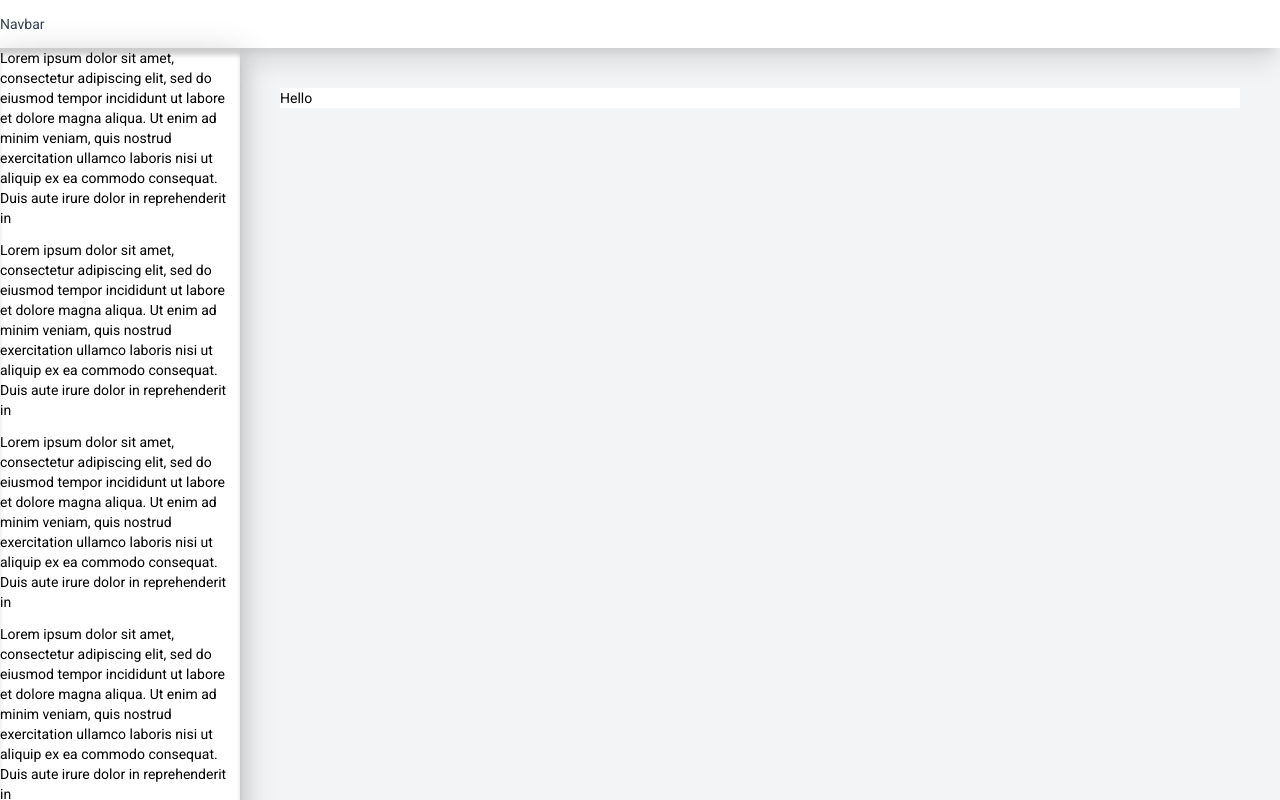
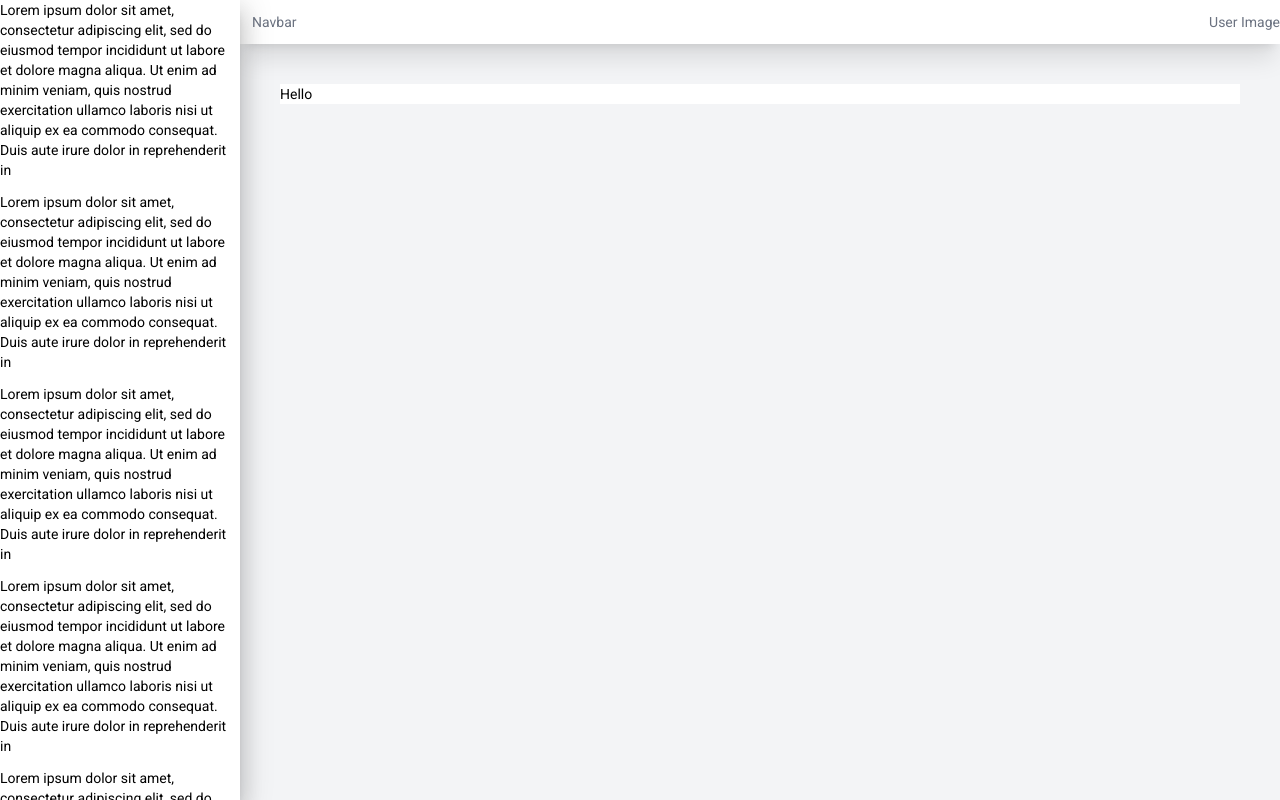
Before and after one commit to nurhmaz/sidenav-tailwind-demo, an Angular app: page / in a window 1280 px wide. Built offline with nearby package versions, Linux system fonts and the light colour scheme.

Commit message:
finished another type of navbar

```diff
--- a/src/app/app.component.html
+++ b/src/app/app.component.html
@@ -1,37 +1,41 @@
-<div class="flex flex-col absolute inset-0">
-
-  <!-- navbar -->
-  <!-- style="box-shadow: 0 3px 5px -1px #0003, 0 6px 10px #00000024, 0 1px 18px #0000001f;" -->
-  <nav id="navbar"
-    class="relative w-full h-12 flex flex-wrap items-center justify-between bg-white text-gray-500 hover:text-gray-700 focus:text-gray-700 shadow-xl"
-    >
-    <div class="my-3">Navbar</div>
-    <mat-icon (click)="toggleDrawer()" *ngIf="sideNavMode == 'over'">menu</mat-icon>
-  </nav>
-
-  <div class="flex-1">
+<div class="flex flex-row absolute inset-0">
 
   <!-- sidenav -->
-    <div id="sidenav"
+  <nav id="sidenav"
     class="h-full bg-white fixed z-[1] left-0 overflow-x-hidden duration-500 delay-[0s] ease-out transition-all"
     [class.w-0]="!isSideNavOpen && sideNavMode == 'over'" [class.w-60]="isSideNavOpen || sideNavMode == 'side'"
     style="box-shadow: 0 8px 10px -5px #0003, 0 16px 24px 2px #00000024, 0 6px 30px 5px #0000001f;">
-      <div style="box-shadow: inset 0 8px 5px -1px #0003, 0 6px 10px #00000024, 0 1px 18px #0000001f;">
 
     <p *ngFor="let content of fillerContent">{{content}}</p>
 
+  </nav>
+
+  <div class="flex-1 flex flex-col" [class.ml-0]="sideNavMode == 'over'" [class.ml-60]="sideNavMode == 'side'">
+
+    <!-- header -->
+    <div id="header"
+      class="flex items-center justify-between bg-white text-gray-500 hover:text-gray-700 focus:text-gray-700 shadow-xl">
+      <div class="flex m-3">
+        <div>Navbar</div>
+        <mat-icon (click)="toggleDrawer()" *ngIf="sideNavMode == 'over'">menu</mat-icon>
+      </div>
+      <div class="flex">
+        <div>User Image</div>
       </div>
     </div>
+
+    <!-- page content -->
+    <div class="flex-1">
 
       <!-- overlay -->
       <div class="duration-500 delay-[0s] transition-[margin-left] ease-out"
         [class.backdrop]="isSideNavOpen && sideNavMode == 'over'"
-    [class.ml-60]="isSideNavOpen && sideNavMode == 'over'"></div>
+        [class.ml-60]="isSideNavOpen && sideNavMode == 'over'" (click)="toggleDrawer()"></div>
 
       <!-- sidenav container -->
       <main id="sidenav-container"
         class="relative block h-full overflow-auto p-10 flex-1 duration-500 delay-[0s] transition-[margin-left] ease-out"
-      [class.ml-0]="sideNavMode == 'over'" [class.ml-60]="sideNavMode == 'side'">
+        >
         <!-- <router-outlet></router-outlet> -->
         <div class="bg-white w-full">
           Hello
@@ -41,3 +45,5 @@
     </div>
 
   </div>
+
+</div>
```
Lines whose indentation alone changed are shown as unchanged.
